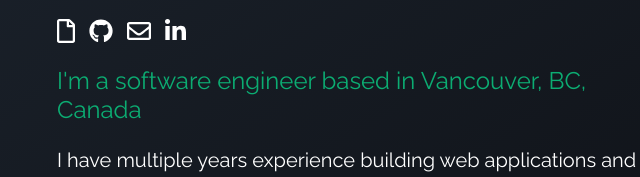
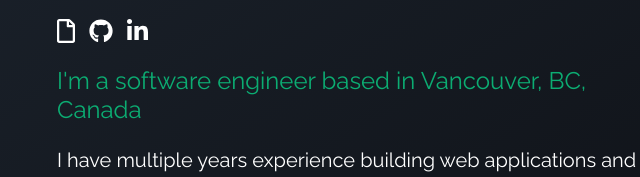
Before and after one commit to JeremyCrichton/jeremycrichton.com, a Gatsby site: page / in a window 1280 px wide. Shown: the part 325-502 px from the top of the page, 283-923 px from the left. Built offline with nearby package versions, Linux system fonts and the light colour scheme; Gatsby itself is replaced by a stand-in of ours.

Commit message:
remove mail

```diff
--- a/src/pages/index.js
+++ b/src/pages/index.js
@@ -76,9 +76,7 @@ const IndexPage = () => (
           >
             <Icon icon={faGithub} />
           </a>
-          <a href="mailto:jeremy@jeremycrichton.com">
-            <Icon icon={faEnvelope} />
-          </a>
+
           <Icon icon={faLinkedinIn} />
         </Icons>
         <Title>I'm a software engineer based in Vancouver, BC, Canada</Title>
```
